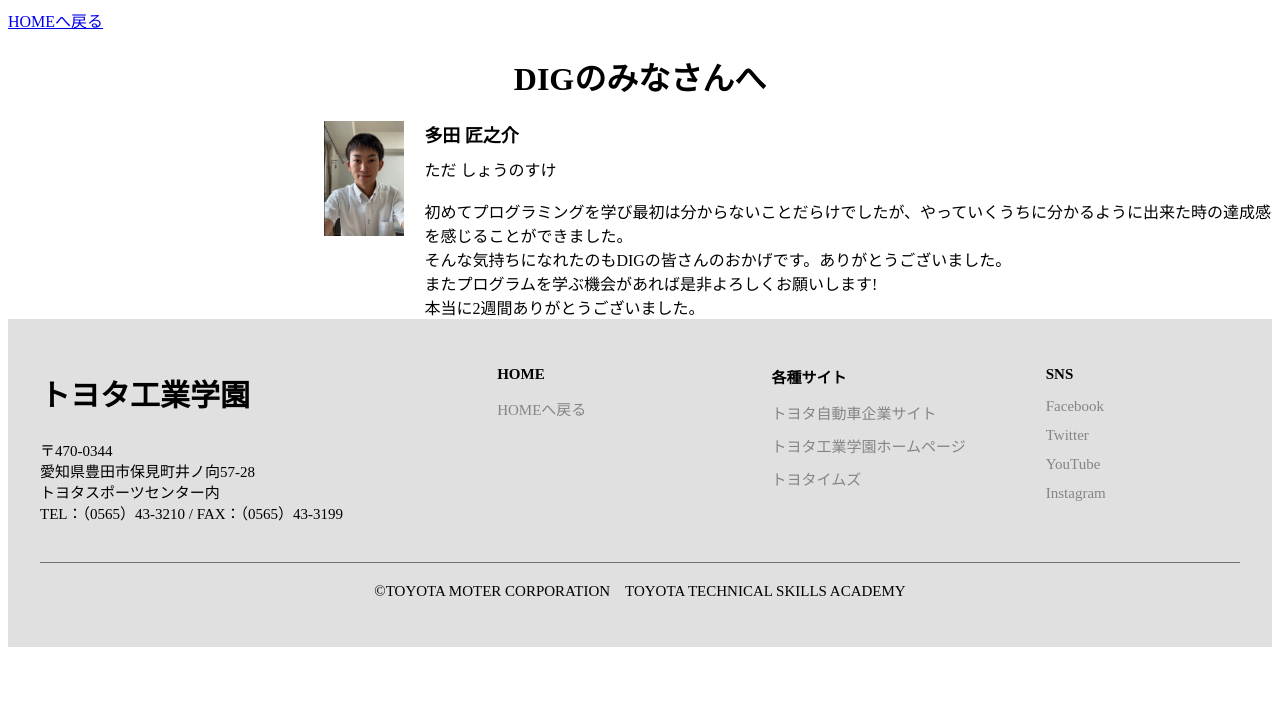
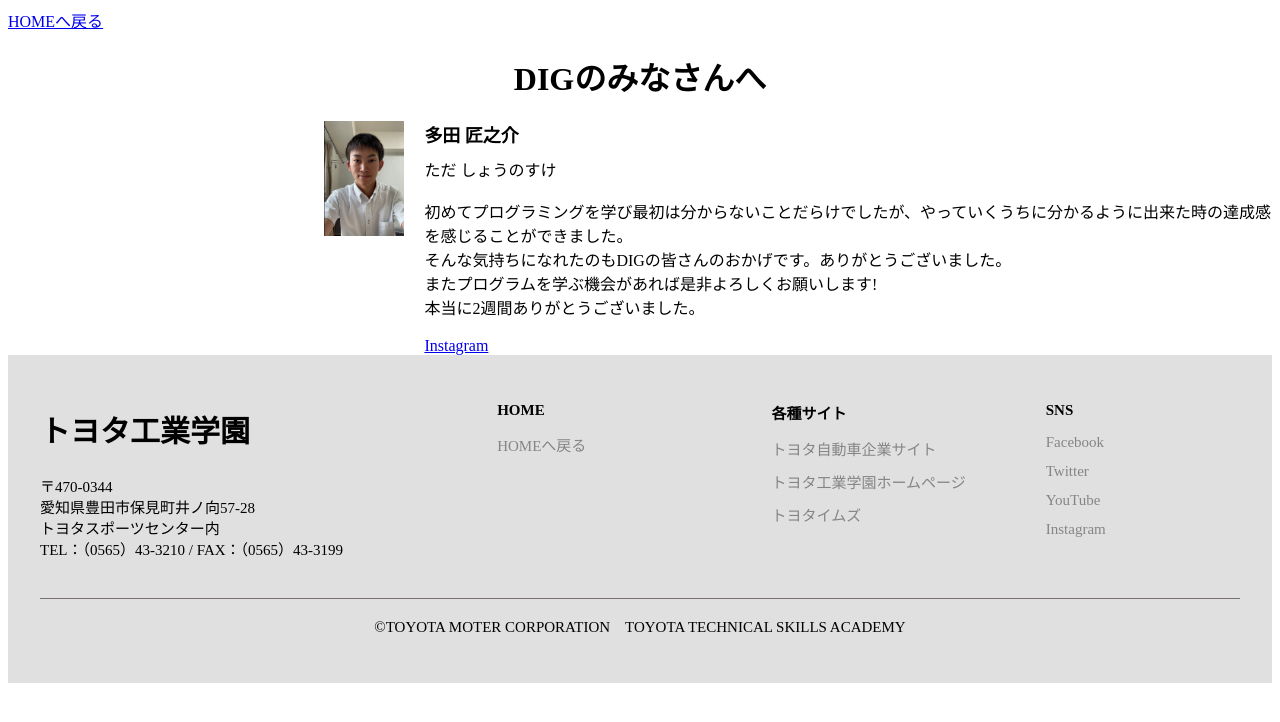
Before and after one commit to kazusa-hosoda/Tada.DIG-msg, a plain HTML site: page index.html in a window 1280 px wide. Drawn offline with Linux system fonts and the light colour scheme.

Commit message:
Update index.html

```diff
--- a/index.html
+++ b/index.html
@@ -23,7 +23,8 @@
                 初めてプログラミングを学び最初は分からないことだらけでしたが、やっていくうちに分かるように出来た時の達成感を感じることができました。<br>
                 そんな気持ちになれたのもDIGの皆さんのおかげです。ありがとうございました。<br>
                 またプログラムを学ぶ機会があれば是非よろしくお願いします!<br>
-                本当に2週間ありがとうございました。
+                本当に2週間ありがとうございました。<br><br>
+                <a href="https://instagram.com/shonosuke.717?igshid=OGQ5ZDc2ODk2ZA==">Instagram</a>
               </p>
             </div>
           </div>
```
